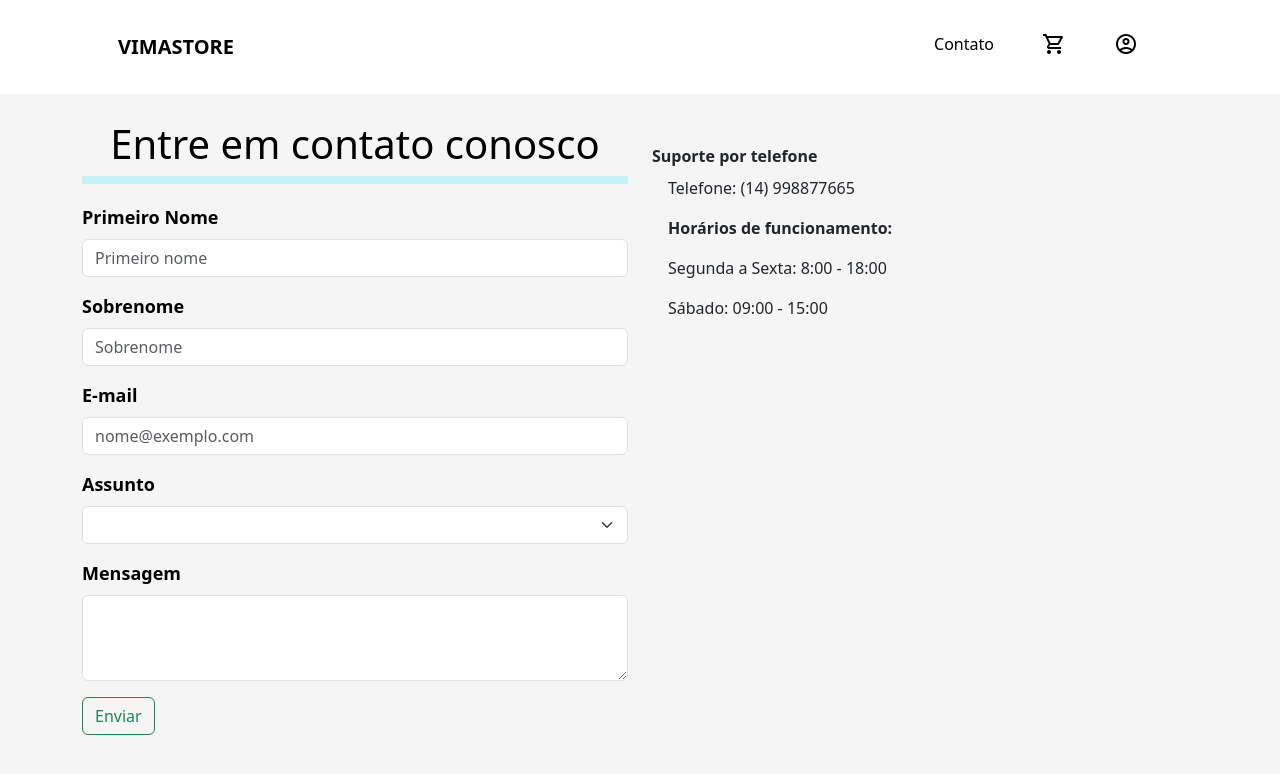
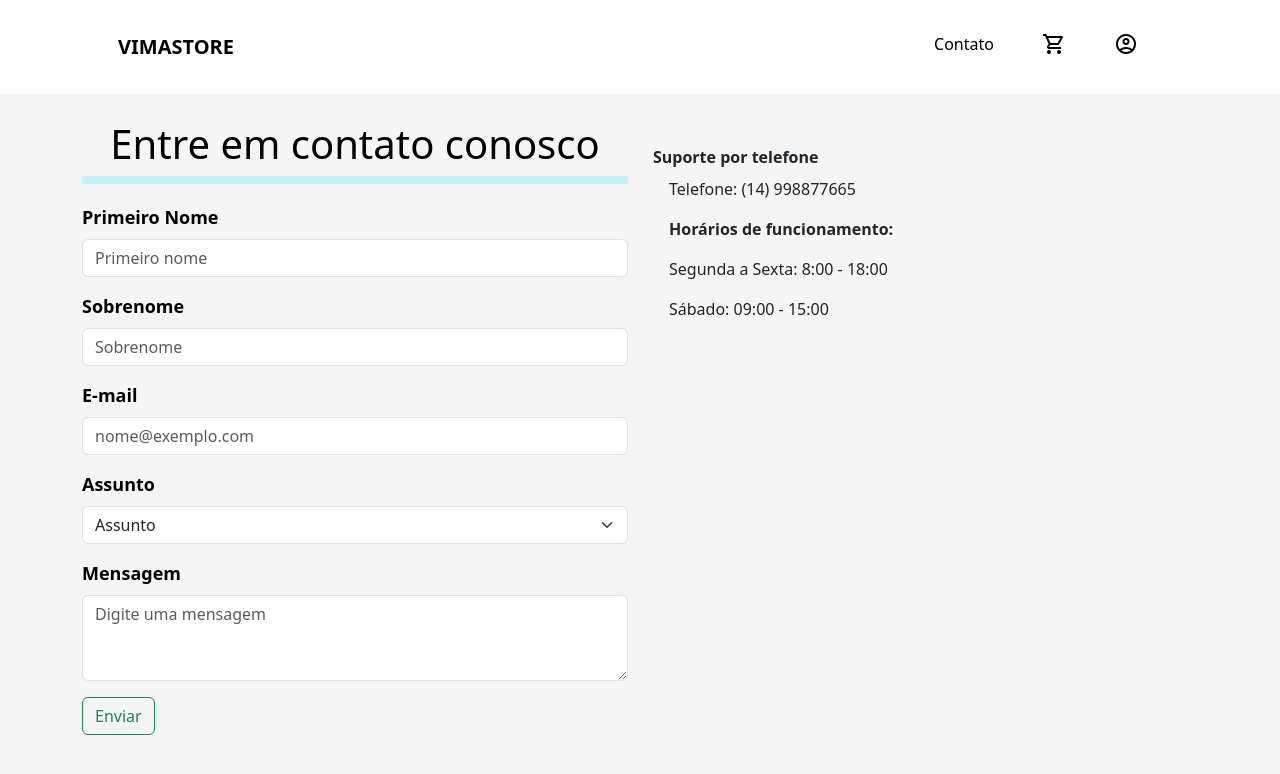
Before and after one commit to MatheusJr014/FrontEnd-Vima, a Vue app: page /contact in a window 1280 px wide. Shown: the top 774 px of the page. Built offline with nearby package versions, Linux system fonts and the light colour scheme.

Commit message:
fix: corrigir placeholder de assunto no formulario de contato

```diff
--- a/src/components/ContactComponent.vue
+++ b/src/components/ContactComponent.vue
@@ -27,16 +27,17 @@
             <div class="mb-3">
               <label for="exampleFormSelect" class="form-label">Assunto</label>
               <select class="form-select" v-model="userData.assunto" aria-label="Default select example">
-                  <option selected>Assunto</option>
+                <option value="" disabled selected>Assunto</option>
                 <option value="1">Reembolso</option>
                 <option value="2">Previsão de entrega</option>
                 <option value="3">Dúvidas/Reclamações</option>
               </select>
               <div v-if="errors.assunto" class="text-danger">{{ errors.assunto }}</div>
             </div>
+
             <div class="mb-3">
               <label for="exampleFormControlTextarea1" class="form-label">Mensagem</label>
-                <textarea v-model="userData.description" class="form-control" id="exampleFormControlTextarea1" rows="3"></textarea>
+              <textarea v-model="userData.description" class="form-control" placeholder="Digite uma mensagem" id="exampleFormControlTextarea1" rows="3"></textarea>
               <div v-if="errors.description" class="text-danger">{{ errors.description }}</div>
             </div>
             <button type="submit" class="btn btn-outline-success">Enviar</button>
@@ -45,6 +46,9 @@
         <div class="col-md-6">
           <!-- <img src="/src/assets/images/contact.svg" alt="" class="img-fluid"> -->
           <table>
+            <tbody>
+              <tr>
+                <td>
                   <div class="card mt-4" style="border: none;">
                     <div class="list-group-item"><b>Suporte por telefone</b></div>
                     <ul class="list-group list-group-flush">
@@ -54,6 +58,9 @@
                       <li class="list-group-item">Sábado: 09:00 - 15:00</li>
                     </ul>
                   </div>
+                </td>
+              </tr>
+            </tbody>
           </table>
         </div>
       </div>
@@ -63,7 +70,7 @@
 
 <script>
 import { reactive, ref } from 'vue';
-  import ContatoDataService from '../services/ContatoService/ContatoDataService.js'
+import ContatoDataService from '../services/ContatoService/ContatoDataService.js';
 
 export default {
   name: 'newContact',
@@ -133,7 +140,6 @@
         ContatoDataService.create(userData)
           .then(response => {
             console.log(response.data);
-
             clearForm();
             showMessage.value = true;
           })
@@ -165,22 +171,20 @@
 </script>
 
 <style>
+main {
+  margin-top: 120px;
+}
 
-   main{
-    margin-top: 120px;
-
-   }
 button.btn.btn-primary {
   background-color: #558985;
 }
 
 li.list-group-item {
   background-color: #f5f5f5;
-    border:none;
+  border: none;
 }
+
 .list-group-item {
   background-color: #f5f5f5 !important;
 }
-
-
 </style>
```
Lines whose indentation alone changed are shown as unchanged.
